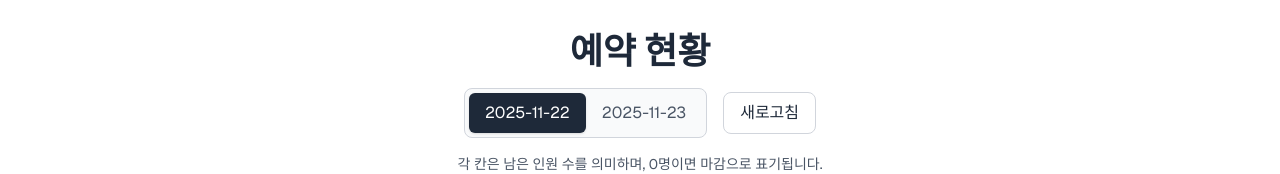
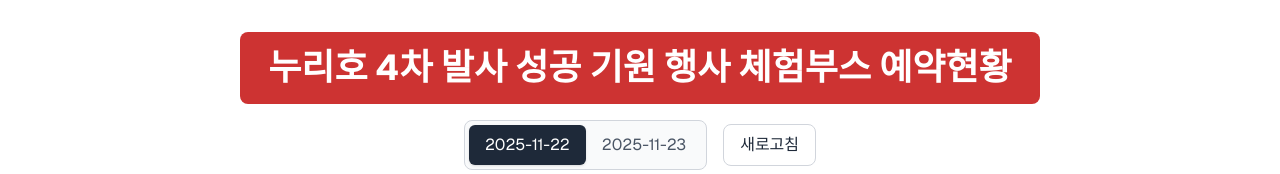
Before and after one commit to Roel4990/Science-Museum-Reservation-System, a Next.js app: page / in a window 1280 px wide. Shown: the top 174 px of the page. Built offline with nearby package versions, Linux system fonts and the light colour scheme; no server answers.

Commit message:
[MOD] 요청사항에 따른 text 수정

```diff
--- a/src/app/admin/reservation/page.tsx
+++ b/src/app/admin/reservation/page.tsx
@@ -104,7 +104,7 @@
     return (
         <div className="container mx-auto p-4 sm:p-8 font-sans text-gray-800">
             <header className="text-center mb-10">
-                <h1 className="text-3xl sm:text-4xl font-bold mb-4">예약 현황</h1>
+                <h1 className="inline-block text-4xl sm:text-4xl font-bold text-white px-7 py-4 rounded-lg mb-4" style={{ backgroundColor: '#CD3332' }}>누리호 4차 발사 성공 기원 행사 체험부스 예약현황</h1>
                 <div className="flex flex-wrap justify-center items-center gap-4 mb-4">
                     <div className="flex items-center border border-gray-300 rounded-lg p-1 bg-gray-50">
                         {DATES.map(date => (
--- a/src/app/page.tsx
+++ b/src/app/page.tsx
@@ -45,7 +45,7 @@
     return (
         <div className="container mx-auto p-4 sm:p-8 font-sans text-gray-800">
             <header className="text-center mb-10">
-                <h1 className="text-3xl sm:text-4xl font-bold mb-4">예약 현황</h1>
+                <h1 className="inline-block text-4xl sm:text-4xl font-bold text-white px-7 py-4 rounded-lg mb-4" style={{ backgroundColor: '#CD3332' }}>누리호 4차 발사 성공 기원 행사 체험부스 예약현황</h1>
                 <div className="flex flex-wrap justify-center items-center gap-4 mb-4">
                     <div className="flex items-center border border-gray-300 rounded-lg p-1 bg-gray-50">
                         {DATES.map(date => (
```
